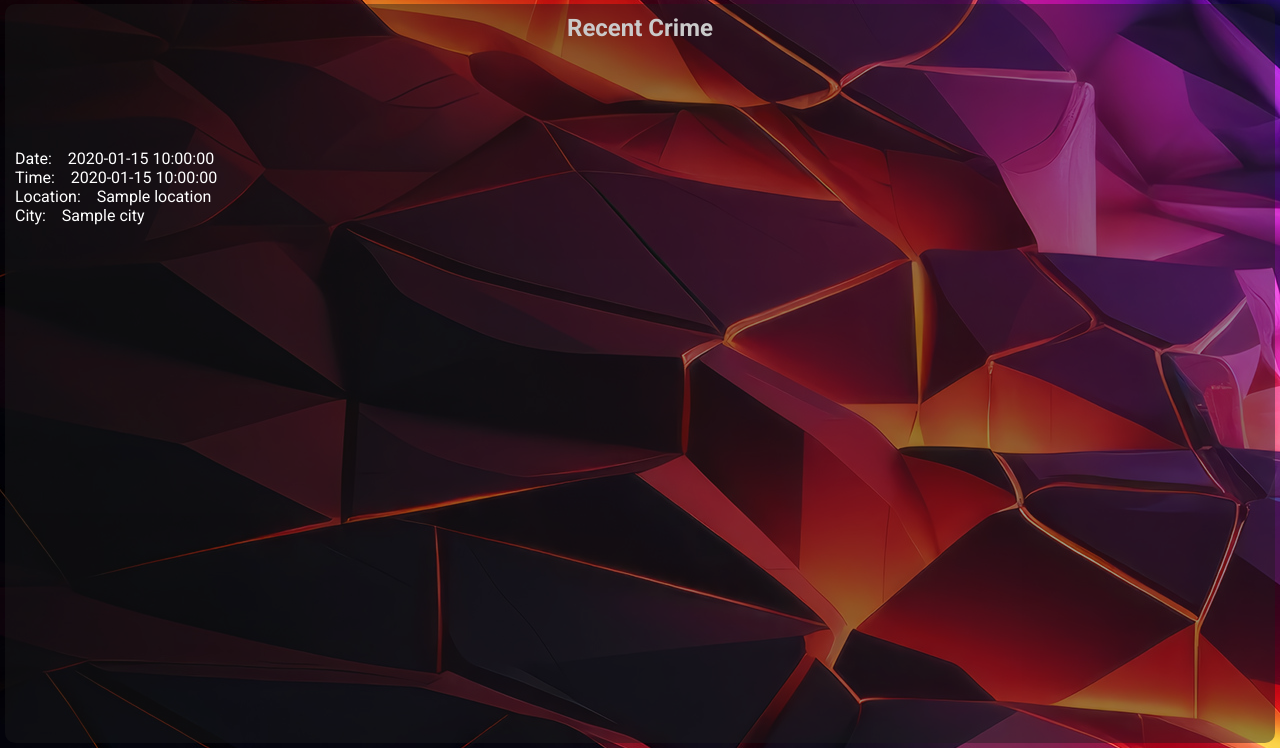
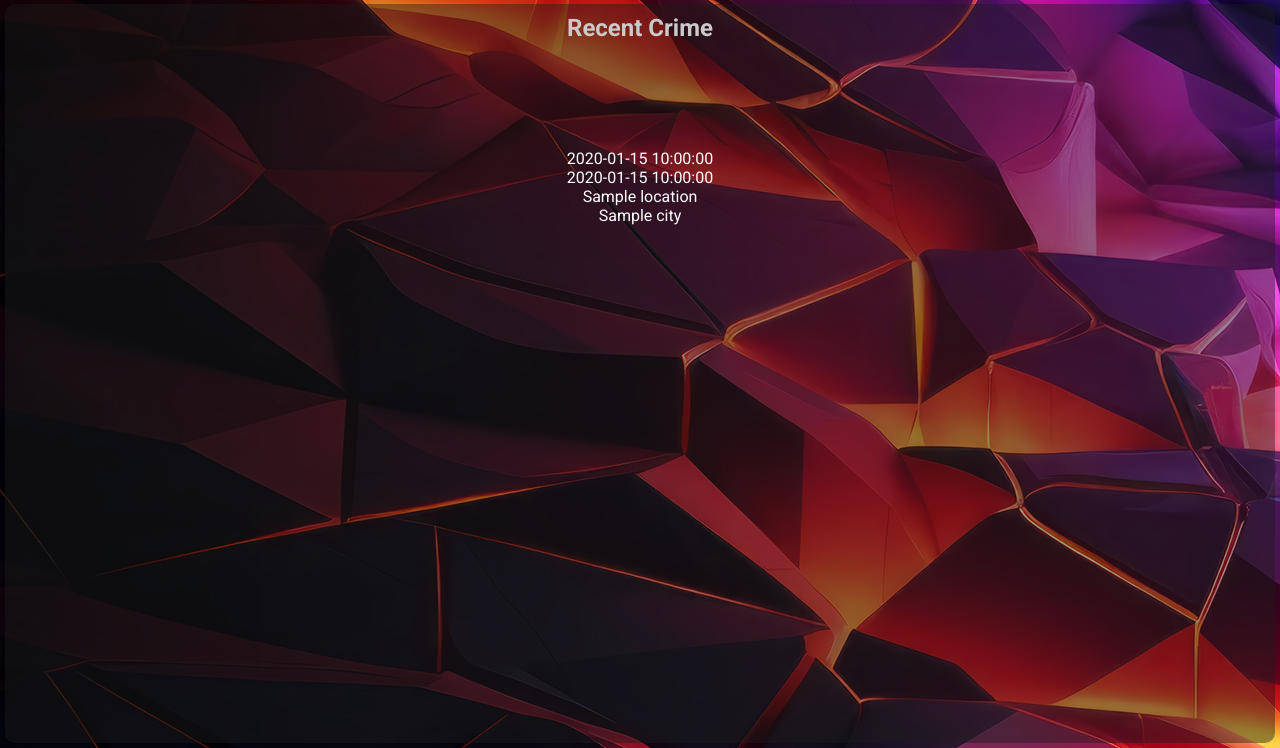
Before and after one commit to Mohammed-Rafi-35/TraCrime, a Flask app: template templates/recent_crimes.html in a window 1280 px wide. Shown: the part 52-800 px from the top of the page. Run offline with Flask 3, Linux system fonts and the light colour scheme; the template is opened without the code that fills it: most values are stand-ins (such as "Sample title", 1, 10 or a date in 2020).

Commit message:
changed files

```diff
--- a/templates/recent_crimes.html
+++ b/templates/recent_crimes.html
@@ -9,12 +9,12 @@
 
 
     <br><br><br>
-    <div style='color: white'>
-        Date: &nbsp;&nbsp; {{ crimes[-1]['Date'] }} <br>
-        Time: &nbsp;&nbsp; {{ crimes[-1]['Time'] }} <br>
-        Location: &nbsp;&nbsp; {{ crimes[-1]['Location'] }} <br>
-        City: &nbsp;&nbsp; {{ crimes[-1]['City'] }} <br><br>
-        <img src="{{ crimes[-1]['URL'] }}" alt="" style = 'width: 500px;'>
+    <div style='color: white; display: flex; flex-direction: column; align-items: center;'>
+        <span>{{ crimes[-1]['Date'] }} <br> </span>
+        <span>{{ crimes[-1]['Time'] }} <br> </span>
+        <span>{{ crimes[-1]['Location'] }} <br> </span>
+        <span>{{ crimes[-1]['City'] }} <br><br> </span>
+        <img src="{{ crimes[-1]['URL'] }}" alt="" style = 'width: 500px; border-radius: 10px;'>
 
     </div>
 
```
